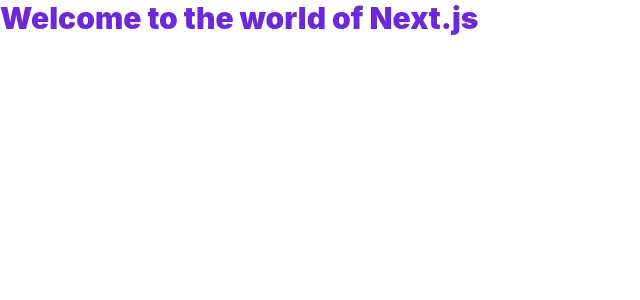
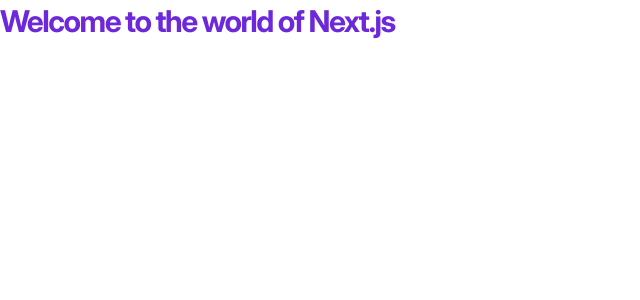
Before and after one commit to varisDogukan/jsmpro-devflow, a Next.js app: page / in a window 1280 px wide. Shown: the top 300 px of the page, without its empty margins (0-640 px from the left). Built offline with nearby package versions, Linux system fonts and the light colour scheme.

Commit message:
Added Font family

```diff
--- a/app/layout.tsx
+++ b/app/layout.tsx
@@ -1,15 +1,18 @@
+import React from "react";
 import type { Metadata } from "next";
-import { Geist, Geist_Mono } from "next/font/google";
+import localFont from "next/font/local";
 import "./globals.css";
 
-const geistSans = Geist({
-  variable: "--font-geist-sans",
-  subsets: ["latin"],
+const inter = localFont({
+  src: "./fonts/InterVF.ttf",
+  variable: "--font-inter",
+  weight: "100 200 300 400 500 600 700 800 900",
 });
 
-const geistMono = Geist_Mono({
-  variable: "--font-geist-mono",
-  subsets: ["latin"],
+const spaceGrotesk = localFont({
+  src: "./fonts/SpaceGroteskVF.ttf",
+  variable: "--font-space-grotesk",
+  weight: "300 400 500 700",
 });
 
 export const metadata: Metadata = {
@@ -25,7 +28,7 @@
   return (
     <html lang='en'>
       <body
-        className={`${geistSans.variable} ${geistMono.variable} antialiased`}
+        className={`${inter.className} ${spaceGrotesk.variable} antialiased`}
       >
         {children}
       </body>
--- a/app/page.tsx
+++ b/app/page.tsx
@@ -1,7 +1,9 @@
 export default function Home() {
   return (
-    <h1 className='text-3xl font-black text-violet-700'>
-      Welcome to the world of Next.js
-    </h1>
+    <>
+      <h1 className='h1-bold font-black text-violet-700'>
+        Welcome to the world of Next.js
+      </h1>
+    </>
   );
 }
--- a/tailwind.config.ts
+++ b/tailwind.config.ts
@@ -40,6 +40,10 @@
       screens: {
         xs: "420px",
       },
+      fontFamily: {
+        inter: ["var(--font-inter)"],
+        "space-grotesk": ["var(--font-space-grotesk)"],
+      },
     },
   },
   plugins: [],
```
Also changed, not shown: app/fonts/InterVF.ttf (added), app/fonts/SpaceGroteskVF.ttf (added).
